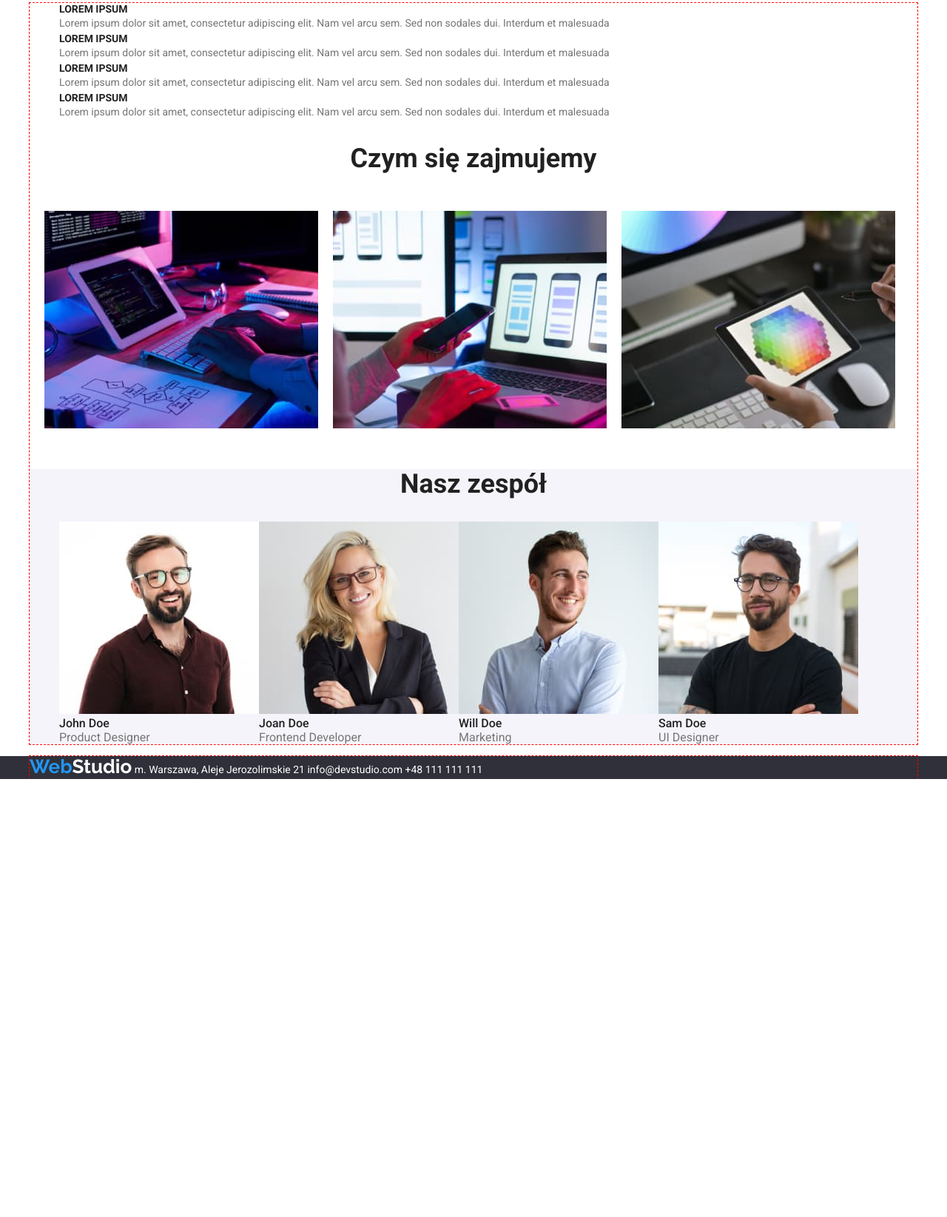
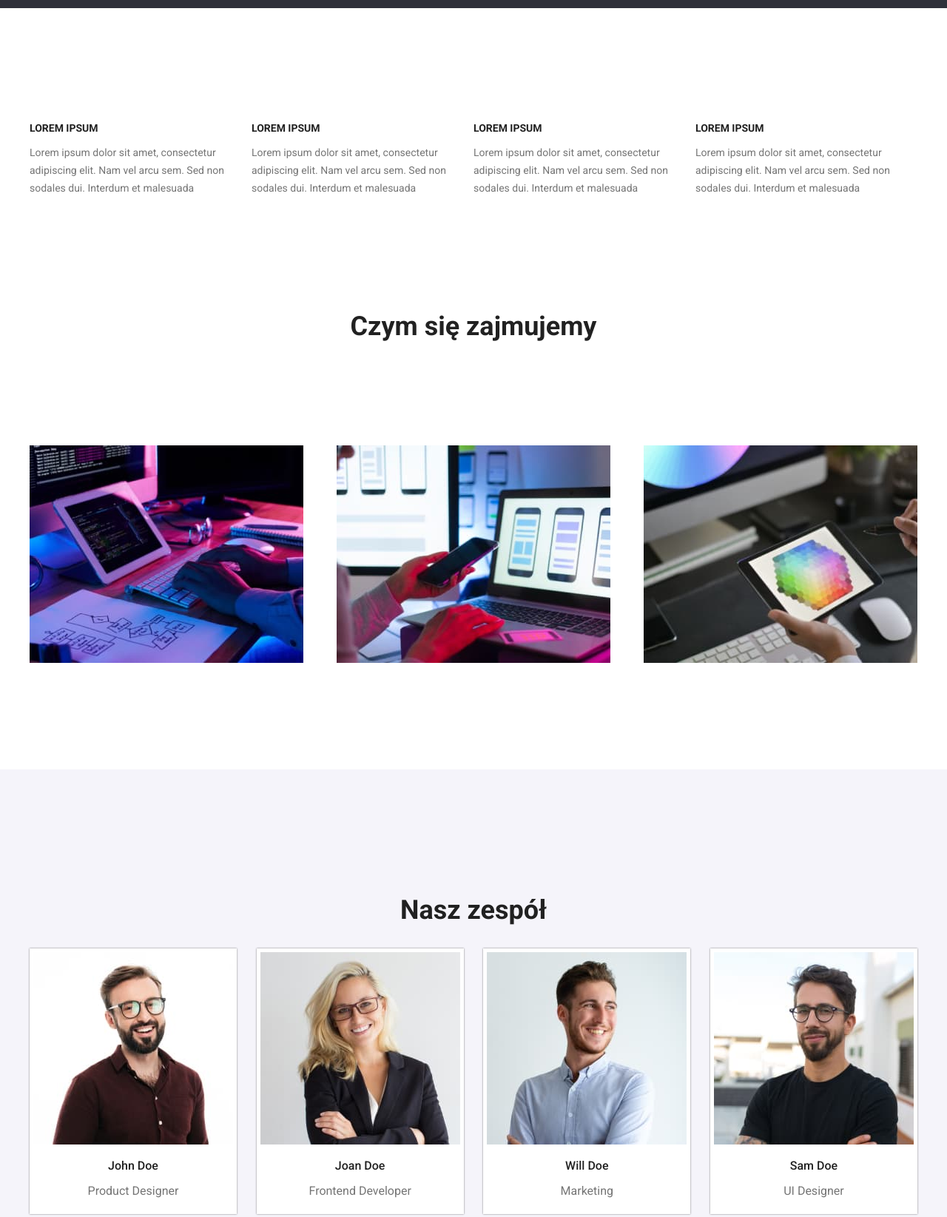
Before and after one commit to Gabriela-Bibel/goit-markup-hw-03, a plain HTML site: page index.html in a window 1280 px wide. Shown: the part 546-2191 px from the top of the page at 74% size. Before the commit the page ends 1599 px from the top, so only its background shows below. Drawn offline with nearby package versions, Linux system fonts and the light colour scheme.

Commit message:
main flexbox commit

```diff
--- a/css/styles.css
+++ b/css/styles.css
@@ -15,13 +15,16 @@ body {
 }
 
 .header-nav {
-  border-bottom: 1px solid var(--color-border);
+  border-bottom: 2px solid var(--color-border);
+}
+
+.section {
+  padding: 94px auto;
 }
 
 .container {
   max-width: 1200px;
   margin: 0 auto;
-  outline: 1px dashed red;
 }
 
 .nav-flex {
@@ -41,22 +44,66 @@ body {
   gap: 32px;
 }
 
-.section {
-  padding: 94px auto;
+.portfolio-nav-flex {
+  display: flex;
+  justify-content: center;
+  align-items: center;
+  margin: 65px auto;
+}
+
+.description-flex {
+  display: flex;
+  justify-content: space-between;
+  margin: 140px auto;
 }
 
 .services {
   display: flex;
-  gap: 20px;
-  padding: 20px;
+  justify-content: space-between;
+  margin: 140px auto;
 }
 
 .team-bgcolour {
   background-color: var(--color-teamsectionbackground);
+  padding: 140px 0px;
 }
 
-.team {
+.tile-flex {
   display: flex;
+  justify-content: space-between;
+}
+
+.portfolio-flex {
+  flex-wrap: wrap;
+  padding: 10px 0px;
+  margin: 65px auto;
+}
+
+.tile {
+  background: var(--color-white);
+  padding: 5px;
+  box-shadow: 0 0 2px var(--color-grey);
+  border-radius: 0 0 mixed;
+}
+
+.team-member {
+  text-align: center;
+}
+
+.portfolio-tile {
+  text-align: left;
+  margin-bottom: 20px;
+  padding-left: 24.43px;
+  padding-bottom: 20px;
+  border-style: none solid solid solid;
+  border-width: 2px;
+  border-color: var(--color-teamsectionbackground);
+}
+
+.footer-flex {
+  display: flex;
+  flex-direction: column;
+  padding: 65px 0px;
 }
 
 .link {
@@ -139,11 +186,22 @@ body {
   line-height: auto;
 }
 
+.order-button {
+  max-width: 199px;
+  height: 50px;
+  padding: 0 41px;
+  border-radius: 4px;
+}
+
 .button {
   color: var(--color-black);
-  background-color: var(--color-white);
+  background-color: var(--color-teamsectionbackground);
+  width: 94.76px;
+  height: 37.97px;
   border: none;
+  border-radius: 4px;
   padding: 5px;
+  margin: 0 4px;
 }
 
 .active-button,
@@ -153,7 +211,6 @@ body {
   background-color: var(--color-blue);
   border: none;
   cursor: pointer;
-  padding: 5px;
 }
 
 .list {
@@ -165,7 +222,6 @@ body {
   font-size: 0.875rem;
   font-style: normal;
   background-color: var(--color-navy);
-  padding: 10;
 }
 
 .blue-web {
--- a/index.html
+++ b/index.html
@@ -37,40 +37,42 @@
     <main>
       <section class="order section">
         <h1 class="catchphrase">EFEKTYWNE ROZWIĄZANIA <br />DLA WASZEGO BIZNESU</h1>
-        <button type="button" class="active-button">Zamów usługę</button>
+        <button type="button" class="order-button active-button">Zamów usługę</button>
       </section>
-      <div class="container">
+
       <section class="section">
-        <ul class="list">
-          <li>
-            <div class="title">LOREM IPSUM</div>
-            <div class="description">
+        <div class="container description-flex">
+
+          <article>
+            <p class="title">LOREM IPSUM</p>
+            <p class="description">
               Lorem ipsum dolor sit amet, consectetur adipiscing elit. Nam vel arcu sem. Sed non sodales dui. Interdum et malesuada
-            </div>
-          </li>
-          <li>
-            <div class="title">LOREM IPSUM</div>
-            <div class="description">
+            </p>
+          </article>
+          <article>
+            <p class="title">LOREM IPSUM</p>
+            <p class="description">
               Lorem ipsum dolor sit amet, consectetur adipiscing elit. Nam vel arcu sem. Sed non sodales dui. Interdum et malesuada
-            </div>
-          </li>
-          <li>
-            <div class="title">LOREM IPSUM</div>
-            <div class="description">
+            </p>
+          </article>
+          <article>
+            <p class="title">LOREM IPSUM</p>
+            <p class="description">
               Lorem ipsum dolor sit amet, consectetur adipiscing elit. Nam vel arcu sem. Sed non sodales dui. Interdum et malesuada
-            </div>
-          </li>
-          <li>
-            <div class="title">LOREM IPSUM</div>
-            <div class="description">
+            </p>
+          </article>
+          <article>
+            <p class="title">LOREM IPSUM</p>
+            <p class="description">
               Lorem ipsum dolor sit amet, consectetur adipiscing elit. Nam vel arcu sem. Sed non sodales dui. Interdum et malesuada
-            </div>
-          </li>
-        </ul>
+            </p>
+          </article>
+
+      </div>
       </section>
       <section class="section">
           <h2 class="headline">Czym się zajmujemy</h2>
-          <div class="services">
+          <div class="container services">
             <picture>
               <img src="images/services/programming.jpg" alt="Programowanie" width="370" height="294" />
             </picture>
@@ -88,36 +90,35 @@
       </section>
       <section class="section team-bgcolour">
         <h2 class="headline">Nasz zespół</h2>
-        <div>
-          <ul class="list team">
-            <li>
-              <img src="images/team/johnDoe.jpg" alt="John Doe - projektant produktu" width="270" height="260" />
-            <div class="tm-name">John Doe</div>
-            <div class="tm-role">Product Designer</div>
-          </li>
-          <li>
+        <div class="container tile-flex">
+          <article class="tile team-member">
+            <img src="images/team/johnDoe.jpg" alt="John Doe - projektant produktu" width="270" height="260" />
+            <p class="tm-name">John Doe</p>
+            <p class="tm-role">Product Designer</p>
+          </article>
+          <article class="tile team-member">
             <img src="images/team/janeDoe.jpg" alt="Joan Doe - programista frontend" width="270" height="260" />
-            <div class="tm-name">Joan Doe</div>
-            <div>Frontend Developer</div>
-          </li>
-          <li>
+            <p class="tm-name">Joan Doe</p>
+            <p>Frontend Developer</p>
+          </article>
+          <article class="tile team-member">
             <img src="images/team/willDoe.jpg" alt="Will Doe - pracownik działu marketingu" width="270" height="260" />
-            <div class="tm-name">Will Doe</div>
-            <div>Marketing</div>
-         </li>
-         <li>
+            <p class="tm-name">Will Doe</p>
+            <p>Marketing</p>
+          </article>
+          <article class="tile team-member">
             <img src="images/team/samDoe.jpg" alt="Sam Doe - projektant interfejsu użytkownika" width="270" height="260" />
-            <div class="tm-name">Sam Doe</div>
-            <div class="tm-role">UI Designer</div>
-          </li>
-          </ul>
+            <p class="tm-name">Sam Doe</p>
+            <p class="tm-role">UI Designer</p>
+          </article>
+
       </div>
       </section>
     </div>
     </main>
     <footer class="footer">
-      <div class="container">
-      <address class="list">
+      <div>
+      <address class="container footer-flex">
         <a class="logo" href="./index.html"><span class="blue-web">Web</span>Studio</a>
         <a class="footer-link" href="https://goo.gl/maps/wUZjnv3bnJBkLPK56" target="_blank"> m. Warszawa, Aleje Jerozolimskie 21</a>
         <a class="footer-link" href="mailto:info@devstudio.com">info@devstudio.com</a>
```
Also changed, not shown: portfolio.html (+24 -5 lines).
